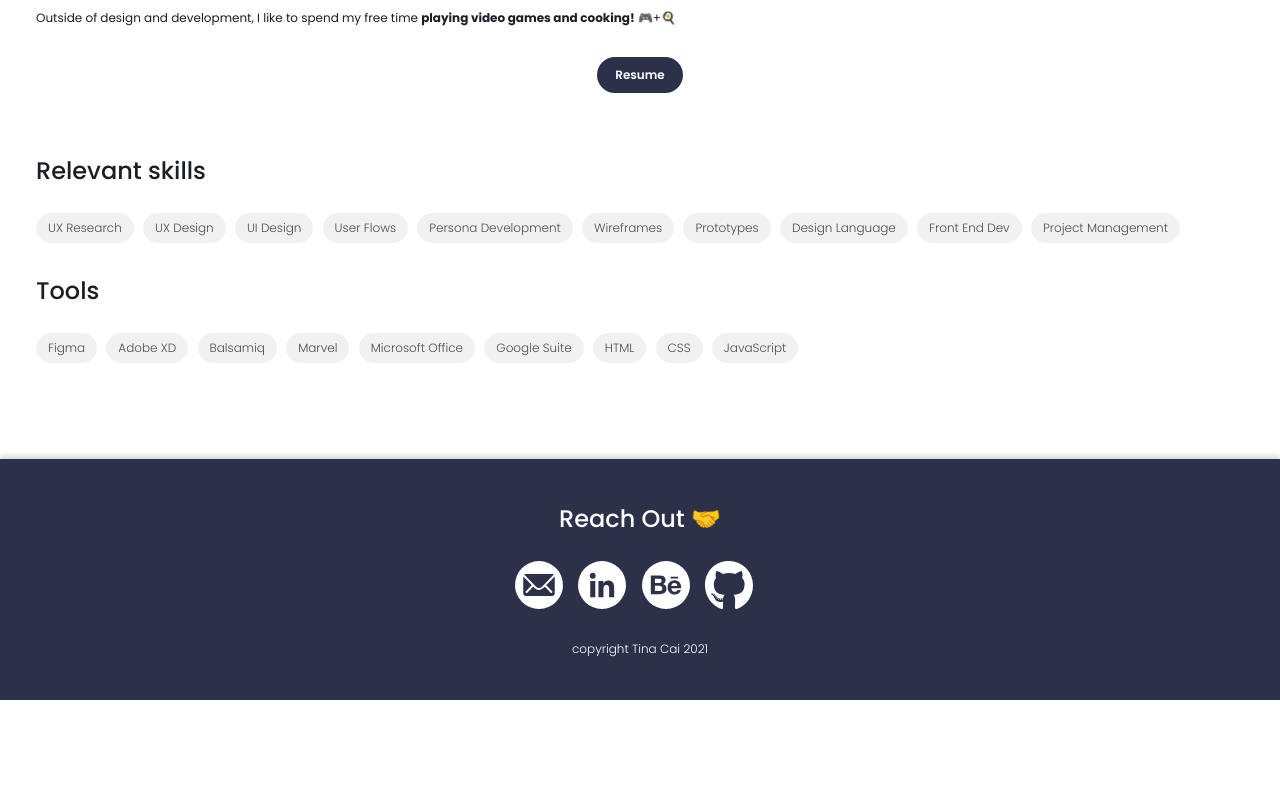
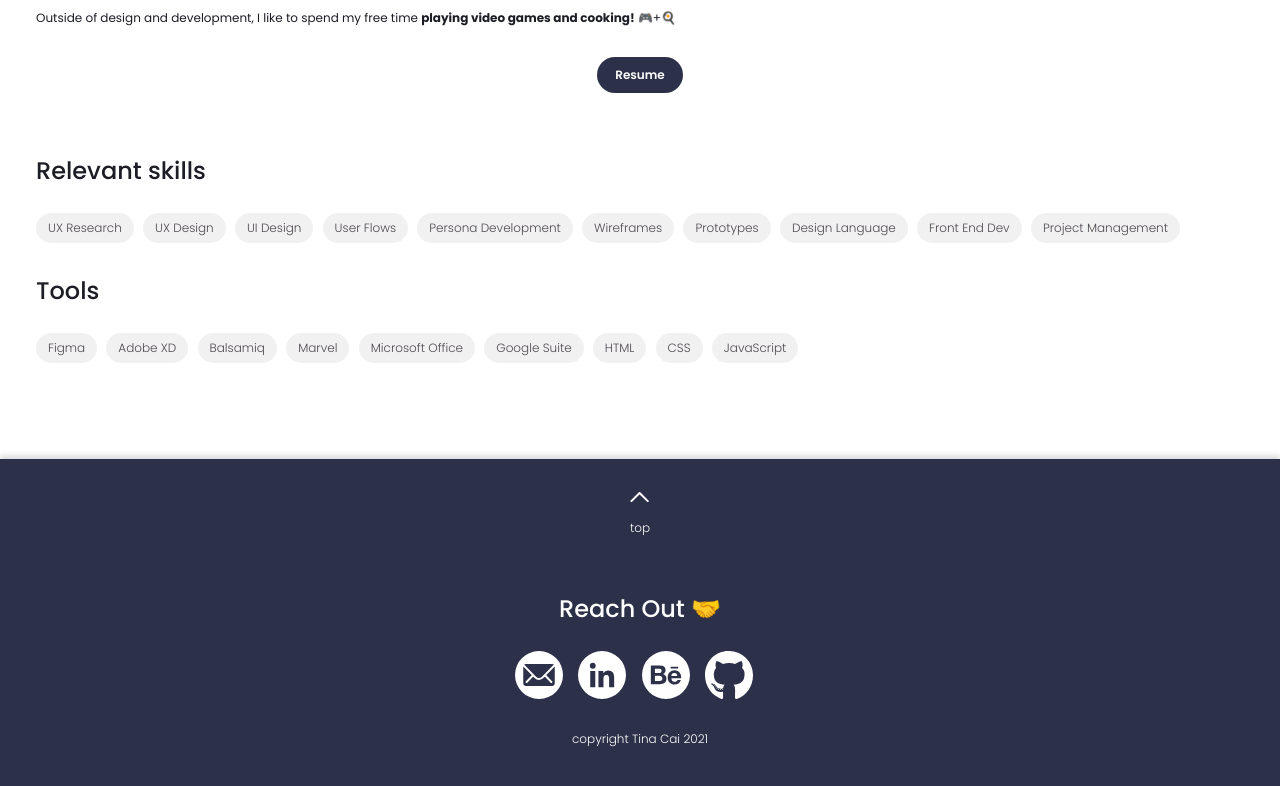
Before and after one commit to tinacai1997/portfolio-website, a plain HTML site: page about.html in a window 1280 px wide. Shown: the part 1696-2482 px from the top of the page. Before the commit the page ends 2396 px from the top, so only its background shows below. Drawn offline with Linux system fonts and the light colour scheme.

Commit message:
Added work pointer to index hero section and top pointer to all footer sections

```diff
--- a/about.html
+++ b/about.html
@@ -15,7 +15,7 @@
 <body>
 
   <!-- Header -->
-  <header class="light-background">
+  <header class="light-background" id="top">
     <div>
       <a href="index.html" class="logo">
         <h6>tcai</h6>
@@ -121,11 +121,19 @@
   </main>
 
   <!-- Footer -->
-  <footer id="contact">
+  <footer class="dark-background" id="contact">
     <div>
 
-      <div class="pointer">
-
+      <!-- Top Pointer | Position should be relative from bottom of screen. Pressing should bring user to top of page -->
+      <div class="center">
+        <a href="#top" id="top-pointer">
+          <svg xmlns="http://www.w3.org/2000/svg" width="19.208" height="10.535" viewBox="0 0 19.208 10.535">
+            <g id="Chevron_Down_" data-name="Chevron (Down)" transform="translate(1.414 9.12) rotate(-90)">
+              <path id="Path_4" data-name="Path 4" d="M0,16.38l8.12-8.2L0,0" transform="translate(0 0)" fill="none" stroke="#fff" stroke-linecap="round" stroke-linejoin="round" stroke-width="2"/>
+            </g>
+          </svg>
+          <h5>top</h5>
+        </a>
       </div>
 
       <h3>Reach Out &#x1F91D;</h3>
--- a/css/style.css
+++ b/css/style.css
@@ -2,7 +2,7 @@
   box-sizing: border-box;
 }
 
-footer, .dark-background {
+.dark-background {
   background-color: #2c3048;
   color: #ffffff;
 }
@@ -98,7 +98,7 @@ img {
 /* Default links (no underline) */
 a {
   display: inline-block;
-  color: #000000;
+  color: inherit;
   text-decoration: none;
 }
 
@@ -189,7 +189,7 @@ main {
   padding: 36px;
 }
 
-/*
+/*s
 #hero,
 #about {
   margin: auto 0;
@@ -207,3 +207,8 @@ main {
 #skills-tools {
   margin: 5em 0;
 }
+
+#top-pointer,
+#work-pointer {
+  margin-bottom: 2.5em;
+}
```
Also changed, not shown: index.html (+28 -10 lines), payd.html (+12 -4 lines), portfolio.html (+12 -4 lines).
